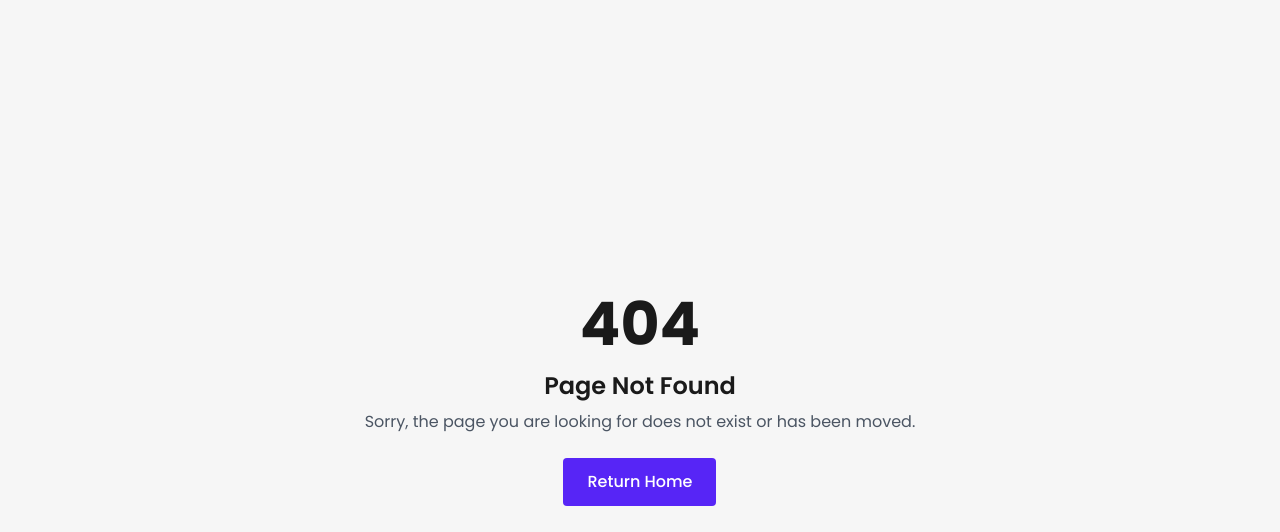
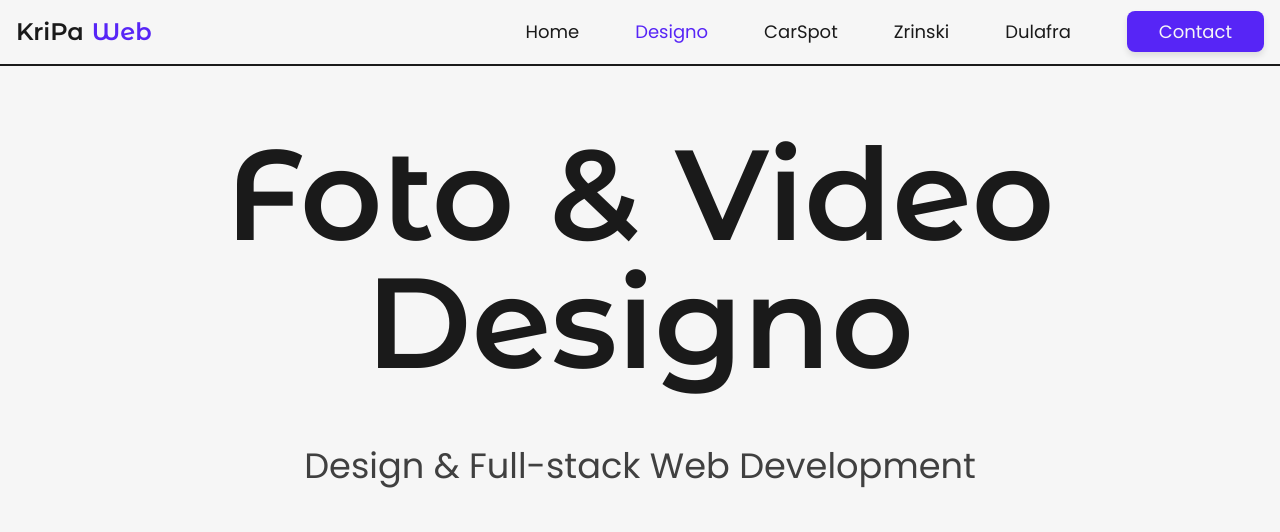
Before and after one commit to KristijanPavlic/kripaweb, a Next.js app: page /designo in a window 1280 px wide. Before the commit this address had no page. Shown: the top 532 px of the page. Built offline with nearby package versions, Linux system fonts and the light colour scheme.

Commit message:
add Designo project page and update project navigation

```diff
--- a/app/(projects)/carspot/page.tsx
+++ b/app/(projects)/carspot/page.tsx
@@ -26,7 +26,7 @@ export default function CarSpot() {
       ]}
       projectTechnoHeading={"Technologies"}
       projectTechno={
-        "Next.js, TypeScript, JavaScript, Tailwind CSS, Cloudinary, Kinde Auth, Convex, Cloudinary, GitHub ,Figma"
+        "Next.js, TypeScript, JavaScript, Tailwind CSS, Kinde Auth, Convex, Cloudinary, GitHub, Figma"
       }
       projectFeaturesHeading={"Features"}
       projectFeatures={
--- /dev/null
+++ b/app/(projects)/designo/page.tsx
@@ -0,0 +1,39 @@
+import FullProject from "@/app/components/FullProject";
+
+export default function Designo() {
+  return (
+    <FullProject
+      nextProject={"/carspot"}
+      projectName={"Foto & Video Designo"}
+      projectServices={"Design & Full-stack Web Development"}
+      projectImages={[
+        "https://rdbh1o39u7awif7j.public.blob.vercel-storage.com/images/designo-o7Gs87oZi00gVgpsyF2d0NqVs8Z3Wt.jpg",
+        "https://rdbh1o39u7awif7j.public.blob.vercel-storage.com/images/designo-o7Gs87oZi00gVgpsyF2d0NqVs8Z3Wt.jpg",
+      ]}
+      projectInfoHeading={"Project Info"}
+      projectInfo={[
+        `Foto & Video Designo is a personal portfolio website created to showcase the photography and videography work of Kristina, a talented visual artist. The platform serves as a digital gallery, allowing visitors to explore Kristina's diverse projects and creative endeavors.`,
+        <br key="line-break" />,
+        <br key="line-break" />,
+        `The website features high-quality media galleries that display Kristina's work in an organized and visually appealing manner. This design ensures that each piece is presented in the best possible light, providing an immersive experience for viewers.`,
+        <br key="line-break" />,
+        <br key="line-break" />,
+        `An Admin Dashboard is integrated into the platform, enabling Kristina to upload and manage her images efficiently. This functionality ensures that her portfolio remains current and accurately reflects her latest projects.`,
+        <br key="line-break" />,
+        <br key="line-break" />,
+        `To build trust and credibility, the website includes a section for client testimonials and reviews. This feature allows potential clients and collaborators to read about others' experiences working with Kristina, offering insight into her professionalism and creative process.`,
+      ]}
+      projectTechnoHeading={"Technologies"}
+      projectTechno={
+        "Next.js, TypeScript, Tailwind CSS, Cloudinary, Clerk Auth, GitHub, Figma"
+      }
+      projectFeaturesHeading={"Features"}
+      projectFeatures={
+        "High-quality media galleries, Admin Dashboard for uploading images, Client testimonials and reviews"
+      }
+      projectLinkHeading={"Link"}
+      projectLink={"Live site"}
+      projectURL={"https://foto-designo.com/"}
+    />
+  );
+}
--- a/app/components/ProjectNavigation.tsx
+++ b/app/components/ProjectNavigation.tsx
@@ -25,7 +25,7 @@ export default function ProjectNavigation() {
 
   const navRef = useRef(null);
 
-  const projects = ["CarSpot", "Zrinski", "Dulafra"];
+  const projects = ["Designo", "CarSpot", "Zrinski", "Dulafra"];
 
   useEffect(() => {
     setNavVisible(true);
--- a/app/sections/Work.tsx
+++ b/app/sections/Work.tsx
@@ -14,9 +14,11 @@ const montserratAlternates = Montserrat_Alternates({
 
 const projects = [
   {
-    title: "Designo",
+    title: "Foto & video Designo",
     shortTitle: "Designo",
     src: "https://rdbh1o39u7awif7j.public.blob.vercel-storage.com/images/designo-o7Gs87oZi00gVgpsyF2d0NqVs8Z3Wt.jpg",
+    link: "/designo",
+    url: "https://foto-designo.com/",
   },
   {
     title: "CarSpot",
@@ -30,14 +32,14 @@ const projects = [
     shortTitle: "Zrinski Photo",
     src: "https://rdbh1o39u7awif7j.public.blob.vercel-storage.com/images/zrinski_preview-rEV2ERzygANeRJAf52DgZxWc6ulF4V.png",
     link: "/zrinski",
-    url: "https://zrinski-photo.com",
+    url: "https://zrinski-photo.com/",
   },
   {
     title: "Dulafra Foto Corner",
     shortTitle: "Dulafra",
     src: "https://rdbh1o39u7awif7j.public.blob.vercel-storage.com/images/dulafra_preview-hkIgAfgSJoccKpJS5hVSgffLr2yyiJ.png",
     link: "/dulafra",
-    url: "https://dulafra.com",
+    url: "https://dulafra.com/",
   },
 ];
 
```
